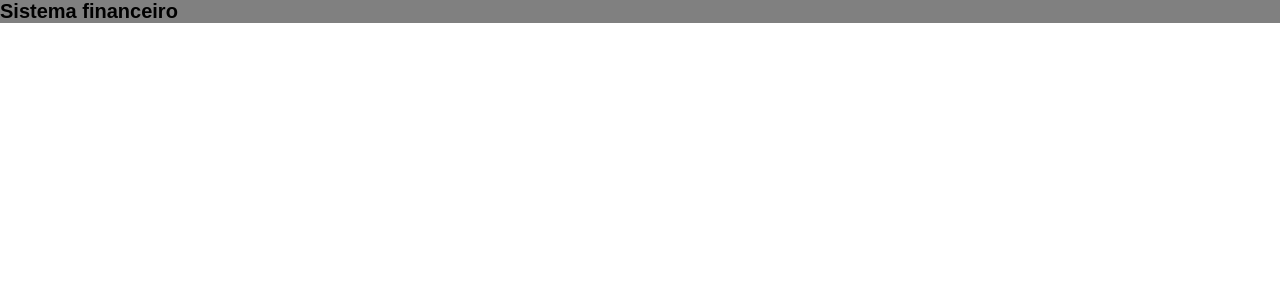
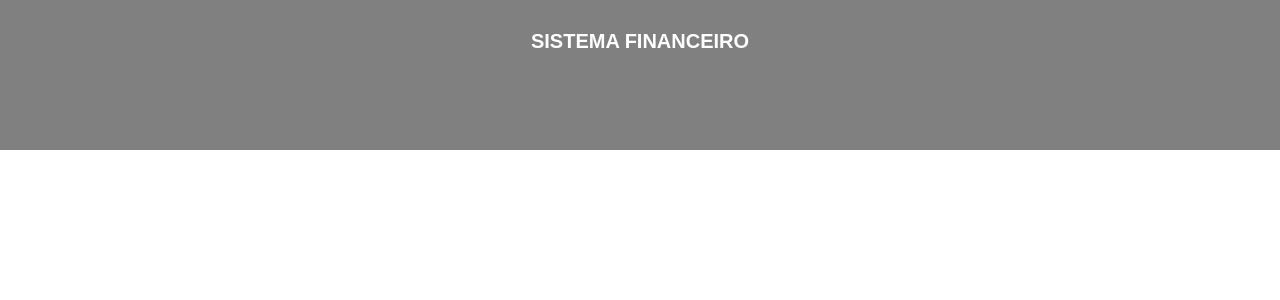
Before and after one commit to GuilhermeDevv/sistema_financeiro, a React (Vite) app in the folder sistema financeiro/: page / in a window 1280 px wide. Shown: the top 300 px of the page. Built offline with nearby package versions, Linux system fonts and the light colour scheme.

Commit message:
componente header

```diff
--- a/sistema financeiro/src/page/Home/Home.tsx
+++ b/sistema financeiro/src/page/Home/Home.tsx
@@ -1,12 +1,12 @@
 import React from 'react';
-import { Container, Content, Header } from './style';
+import { Container, Content, Header, Title } from './style';
 
 export function Home() {
   return (
     <Container>
       <Content>
         <Header>
-          <h1>Sistema financeiro</h1>
+          <Title>Sistema financeiro</Title>
         </Header>
       </Content>
     </Container>
--- a/sistema financeiro/src/page/Home/style.ts
+++ b/sistema financeiro/src/page/Home/style.ts
@@ -1,17 +1,21 @@
 import styled from 'styled-components';
-
+import { colors } from '../../styles/GlobalStyles';
 export const Container = styled.div``;
 
 export const Content = styled.div`
-  background-color: #fff;
+  background-color: ${colors.primary};
 `;
 
 export const Header = styled.header`
-  background-color: #808080;
+  background-color: ${colors.secondary};
+  height: 15rem;
+  text-align: center;
+`;
 
-  & h1 {
-    color: ;
-  }
+export const Title = styled.h1`
+  color: ${colors.primary};
+  text-transform: uppercase;
+  padding-top: 3rem;
 `;
 
 export const Main = styled.main``;
```
